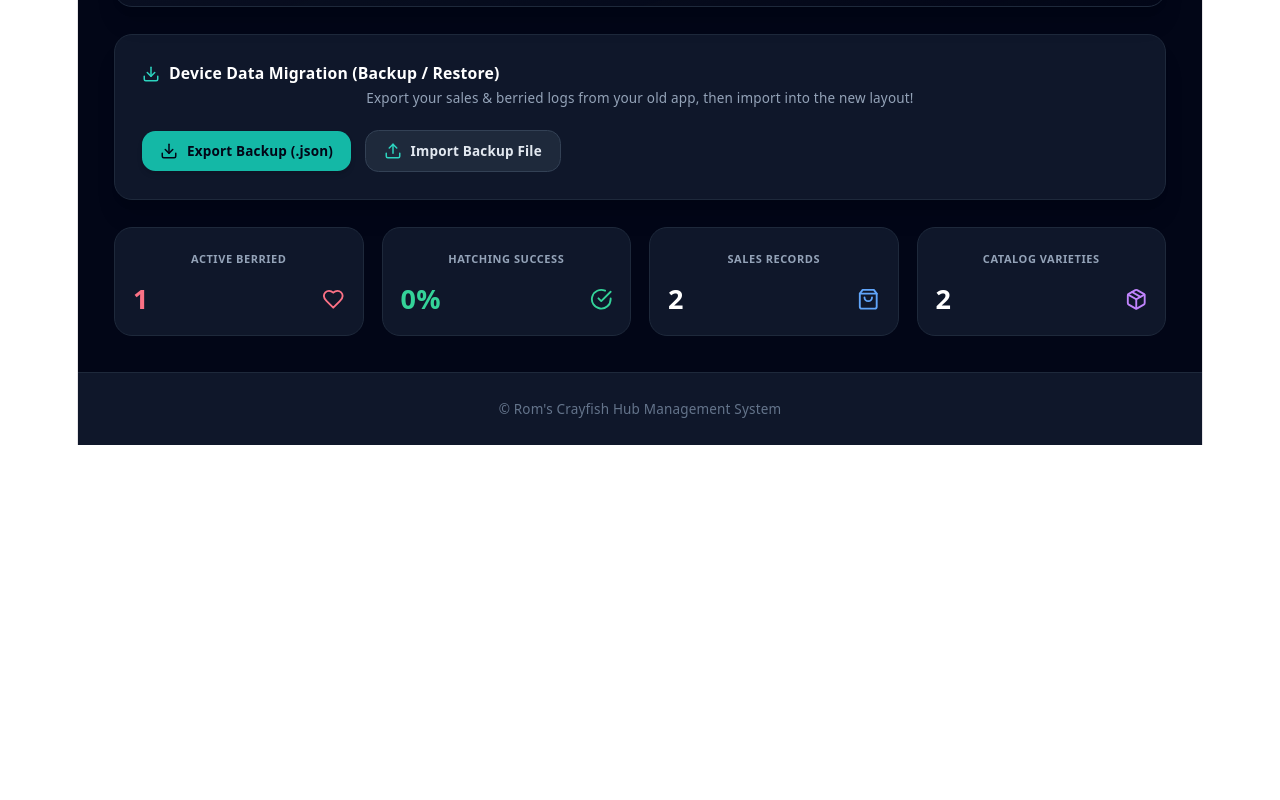
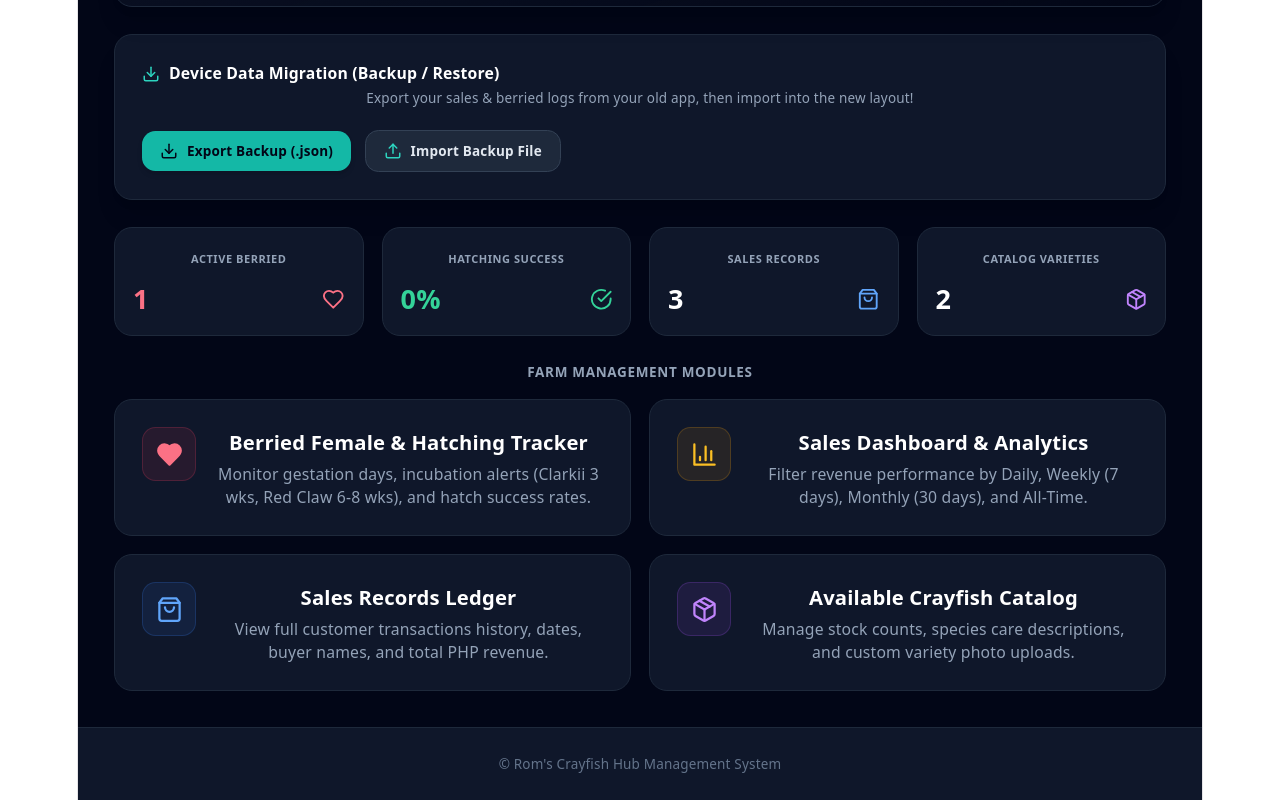
Before and after one commit to romerarradaza2017/crayfish-hub, a React (Vite) app: page / in a window 1280 px wide. Shown: the part 409-1209 px from the top of the page. Before the commit the page ends 854 px from the top, so only its background shows below. Built offline with nearby package versions, Linux system fonts and the light colour scheme.

Commit message:
Update App.jsx

```diff
--- a/src/App.jsx
+++ b/src/App.jsx
@@ -33,6 +33,7 @@ const BERRIED_STORAGE_KEY = 'roms_crayfish_berried_v1';
 const INITIAL_SALES = [
   { id: '1', buyerName: 'Juan Dela Cruz', date: new Date().toISOString().split('T')[0], totalPrice: '1200.00' },
   { id: '2', buyerName: 'Maria Santos', date: new Date(Date.now() - 86400000 * 2).toISOString().split('T')[0], totalPrice: '2500.00' },
+  { id: '3', buyerName: 'Alex Rivera', date: new Date(Date.now() - 86400000 * 5).toISOString().split('T')[0], totalPrice: '1800.00' },
 ];
 
 const INITIAL_INVENTORY = [
@@ -68,26 +69,36 @@ const INITIAL_BERRIED = [
 
 export default function App() {
   const [currentScreen, setCurrentScreen] = useState('navHub');
+
+  // Sales State
   const [sales, setSales] = useState([]);
   const [buyerName, setBuyerName] = useState('');
   const [saleDate, setSaleDate] = useState(new Date().toISOString().split('T')[0]);
   const [totalPrice, setTotalPrice] = useState('');
   const [analyticsTimeframe, setAnalyticsTimeframe] = useState('monthly');
+
+  // Inventory State
   const [inventory, setInventory] = useState([]);
   const [crayfishName, setCrayfishName] = useState('');
   const [crayfishSpecies, setCrayfishSpecies] = useState('');
   const [crayfishDefinition, setCrayfishDefinition] = useState('');
   const [crayfishStock, setCrayfishStock] = useState('10');
   const [crayfishImage, setCrayfishImage] = useState('');
+
+  // Berried Female State
   const [berriedList, setBerriedList] = useState([]);
   const [berriedSpecies, setBerriedSpecies] = useState('Clarkii');
   const [berriedDesc, setBerriedDesc] = useState('');
   const [berriedDate, setBerriedDate] = useState(new Date().toISOString().split('T')[0]);
   const [berriedImage, setBerriedImage] = useState('');
   const [editingBerriedId, setEditingBerriedId] = useState(null);
+
+  // Resolution Modal State
   const [resolvingItem, setResolvingItem] = useState(null);
   const [resolutionType, setResolutionType] = useState('hatched');
   const [failReasonInput, setFailReasonInput] = useState('');
+
+  // Toast
   const [toastMessage, setToastMessage] = useState(null);
   const fileInputRef = useRef(null);
 
@@ -285,7 +296,11 @@ export default function App() {
       if (analyticsTimeframe === 'monthly') return itemDate >= new Date(now.getTime() - 30 * 24 * 60 * 60 * 1000) && itemDate <= now;
       return true;
     });
-    return { filteredSales: filtered, totalRevenue: filtered.reduce((sum, item) => sum + (parseFloat(item.totalPrice) || 0), 0), totalTransactions: filtered.length };
+    const totalRevenue = filtered.reduce((sum, item) => sum + (parseFloat(item.totalPrice) || 0), 0);
+    const totalTransactions = filtered.length;
+    const avgTransaction = totalTransactions > 0 ? totalRevenue / totalTransactions : 0;
+    const maxSale = filtered.reduce((max, item) => Math.max(max, parseFloat(item.totalPrice) || 0), 0);
+    return { filteredSales: filtered, totalRevenue, totalTransactions, avgTransaction, maxSale };
   }, [sales, analyticsTimeframe]);
 
   const berriedStats = useMemo(() => {
@@ -296,6 +311,8 @@ export default function App() {
     const successRate = finished > 0 ? Math.round((hatched / finished) * 100) : (hatched > 0 ? 100 : 0);
     return { active, hatched, failed, successRate };
   }, [berriedList]);
+
+  const allTimeRevenue = useMemo(() => sales.reduce((sum, i) => sum + (parseFloat(i.totalPrice) || 0), 0), [sales]);
 
   return (
     <div className="min-h-screen bg-slate-950 text-slate-100 flex flex-col font-sans">
@@ -334,6 +351,7 @@ export default function App() {
         </div>
       )}
 
+      {/* Header */}
       <header className="bg-slate-900/90 backdrop-blur-md border-b border-slate-800 sticky top-0 z-40 px-4 py-3 sm:px-8">
         <div className="max-w-6xl mx-auto flex flex-wrap items-center justify-between gap-3">
           <div className="flex items-center gap-3">
@@ -354,7 +372,10 @@ export default function App() {
         </div>
       </header>
 
+      {/* Main Container */}
       <main className="flex-1 max-w-6xl w-full mx-auto p-4 sm:p-6 lg:p-8 space-y-6">
+
+        {/* 1. NAVIGATION HUB */}
         {currentScreen === 'navHub' && (
           <div className="space-y-6">
             <div className="bg-gradient-to-br from-slate-900 to-slate-850 border border-slate-800 rounded-2xl p-6 sm:p-8 shadow-xl relative overflow-hidden">
@@ -375,41 +396,26 @@ export default function App() {
               </div>
             </div>
 
+            {/* Migration Panel */}
             <div className="bg-slate-900 border border-slate-800 rounded-2xl p-6 shadow-xl space-y-4">
               <div>
                 <h3 className="text-sm font-bold text-white flex items-center gap-2">
                   <Download className="w-4 h-4 text-teal-400" /> Device Data Migration (Backup / Restore)
                 </h3>
-                <p className="text-xs text-slate-400 mt-1">
-                  Export your sales & berried logs from your old app, then import into the new layout!
-                </p>
+                <p className="text-xs text-slate-400 mt-1">Export your sales & berried logs from your old app, then import into the new layout!</p>
               </div>
-
               <div className="flex flex-wrap items-center gap-3 pt-1">
-                <button
-                  onClick={handleExportBackup}
-                  className="flex items-center justify-center gap-2 bg-teal-500 hover:bg-teal-600 text-slate-950 font-bold px-4 py-2.5 rounded-xl text-xs transition shadow-md"
-                >
+                <button onClick={handleExportBackup} className="flex items-center justify-center gap-2 bg-teal-500 hover:bg-teal-600 text-slate-950 font-bold px-4 py-2.5 rounded-xl text-xs transition shadow-md">
                   <Download className="w-4 h-4" /> Export Backup (.json)
                 </button>
-
-                <input
-                  type="file"
-                  ref={fileInputRef}
-                  accept=".json"
-                  onChange={handleImportBackup}
-                  className="hidden"
-                />
-
-                <button
-                  onClick={() => fileInputRef.current?.click()}
-                  className="flex items-center justify-center gap-2 bg-slate-800 hover:bg-slate-750 text-slate-200 border border-slate-700 font-bold px-4 py-2.5 rounded-xl text-xs transition"
-                >
+                <input type="file" ref={fileInputRef} accept=".json" onChange={handleImportBackup} className="hidden" />
+                <button onClick={() => fileInputRef.current?.click()} className="flex items-center justify-center gap-2 bg-slate-800 hover:bg-slate-750 text-slate-200 border border-slate-700 font-bold px-4 py-2.5 rounded-xl text-xs transition">
                   <Upload className="w-4 h-4 text-teal-400" /> Import Backup File
                 </button>
               </div>
             </div>
 
+            {/* Stat Cards */}
             <div className="grid grid-cols-2 sm:grid-cols-4 gap-4">
               <div onClick={() => setCurrentScreen('berriedList')} className="bg-slate-900 border border-slate-800 p-4 rounded-2xl cursor-pointer hover:border-rose-500/50 transition">
                 <p className="text-[11px] font-bold text-slate-400 uppercase tracking-wider">Active Berried</p>
@@ -428,9 +434,48 @@ export default function App() {
                 <div className="flex items-center justify-between mt-2"><span className="text-2xl font-black text-white">{inventory.length}</span><Package className="w-5 h-5 text-purple-400" /></div>
               </div>
             </div>
+
+            {/* Modules Grid */}
+            <div>
+              <h3 className="text-xs font-bold text-slate-400 uppercase tracking-wider mb-4">Farm Management Modules</h3>
+              <div className="grid grid-cols-1 md:grid-cols-2 gap-4">
+                <div onClick={() => setCurrentScreen('berriedList')} className="group bg-slate-900 hover:bg-slate-850 border border-slate-800 hover:border-rose-500/50 p-6 rounded-2xl transition cursor-pointer flex items-start gap-4">
+                  <div className="w-12 h-12 rounded-xl bg-rose-500/10 text-rose-400 flex items-center justify-center border border-rose-500/20 group-hover:scale-110 transition shrink-0"><Heart className="w-6 h-6 fill-rose-400" /></div>
+                  <div>
+                    <h4 className="text-lg font-bold text-white group-hover:text-rose-400 transition">Berried Female & Hatching Tracker</h4>
+                    <p className="text-slate-400 text-sm mt-1">Monitor gestation days, incubation alerts (Clarkii 3 wks, Red Claw 6-8 wks), and hatch success rates.</p>
+                  </div>
+                </div>
+
+                <div onClick={() => setCurrentScreen('salesDashboard')} className="group bg-slate-900 hover:bg-slate-850 border border-slate-800 hover:border-amber-500/50 p-6 rounded-2xl transition cursor-pointer flex items-start gap-4">
+                  <div className="w-12 h-12 rounded-xl bg-amber-500/10 text-amber-400 flex items-center justify-center border border-amber-500/20 group-hover:scale-110 transition shrink-0"><BarChart3 className="w-6 h-6" /></div>
+                  <div>
+                    <h4 className="text-lg font-bold text-white group-hover:text-amber-400 transition">Sales Dashboard & Analytics</h4>
+                    <p className="text-slate-400 text-sm mt-1">Filter revenue performance by Daily, Weekly (7 days), Monthly (30 days), and All-Time.</p>
+                  </div>
+                </div>
+
+                <div onClick={() => setCurrentScreen('salesRecords')} className="group bg-slate-900 hover:bg-slate-850 border border-slate-800 hover:border-blue-500/50 p-6 rounded-2xl transition cursor-pointer flex items-start gap-4">
+                  <div className="w-12 h-12 rounded-xl bg-blue-500/10 text-blue-400 flex items-center justify-center border border-blue-500/20 group-hover:scale-110 transition shrink-0"><ShoppingBag className="w-6 h-6" /></div>
+                  <div>
+                    <h4 className="text-lg font-bold text-white group-hover:text-blue-400 transition">Sales Records Ledger</h4>
+                    <p className="text-slate-400 text-sm mt-1">View full customer transactions history, dates, buyer names, and total PHP revenue.</p>
+                  </div>
+                </div>
+
+                <div onClick={() => setCurrentScreen('crayfishList')} className="group bg-slate-900 hover:bg-slate-850 border border-slate-800 hover:border-purple-500/50 p-6 rounded-2xl transition cursor-pointer flex items-start gap-4">
+                  <div className="w-12 h-12 rounded-xl bg-purple-500/10 text-purple-400 flex items-center justify-center border border-purple-500/20 group-hover:scale-110 transition shrink-0"><Package className="w-6 h-6" /></div>
+                  <div>
+                    <h4 className="text-lg font-bold text-white group-hover:text-purple-400 transition">Available Crayfish Catalog</h4>
+                    <p className="text-slate-400 text-sm mt-1">Manage stock counts, species care descriptions, and custom variety photo uploads.</p>
+                  </div>
+                </div>
+              </div>
+            </div>
           </div>
         )}
 
+        {/* 2. BERRIED LIST SCREEN */}
         {currentScreen === 'berriedList' && (
           <div className="space-y-6">
             <div className="flex flex-col sm:flex-row sm:items-center justify-between gap-4">
@@ -492,25 +537,39 @@ export default function App() {
           </div>
         )}
 
+        {/* 3. ADD / EDIT BERRIED FORM */}
         {currentScreen === 'addBerriedForm' && (
           <div className="max-w-xl mx-auto space-y-6">
             <button onClick={() => setCurrentScreen('berriedList')} className="flex items-center gap-2 text-slate-400 hover:text-white transition text-sm font-semibold"><ChevronLeft className="w-4 h-4" /> Back</button>
             <div className="bg-slate-900 border border-slate-800 rounded-2xl p-6 sm:p-8 shadow-xl">
               <h2 className="text-xl font-bold text-white mb-4">{editingBerriedId ? 'Edit Berried Record' : 'Log Berried Female'}</h2>
               <form onSubmit={handleSaveBerried} className="space-y-4">
+                <div>
+                  <label className="block text-xs font-bold text-slate-300 uppercase tracking-wider mb-2">Species</label>
                   <select value={berriedSpecies} onChange={(e) => setBerriedSpecies(e.target.value)} className="w-full bg-slate-950 border border-slate-700 rounded-xl px-4 py-3 text-white text-sm focus:outline-none">
                     <option value="Clarkii">Clarkii (~3 Weeks)</option>
                     <option value="Australian Red Claw">Australian Red Claw (6-8 Weeks)</option>
                   </select>
+                </div>
+                <div>
+                  <label className="block text-xs font-bold text-slate-300 uppercase tracking-wider mb-2">Berried Date</label>
                   <input type="date" required value={berriedDate} onChange={(e) => setBerriedDate(e.target.value)} className="w-full bg-slate-950 border border-slate-700 rounded-xl px-4 py-3 text-white text-sm focus:outline-none" />
+                </div>
+                <div>
+                  <label className="block text-xs font-bold text-slate-300 uppercase tracking-wider mb-2">Description</label>
                   <textarea rows={3} required placeholder="Notes & description..." value={berriedDesc} onChange={(e) => setBerriedDesc(e.target.value)} className="w-full bg-slate-950 border border-slate-700 rounded-xl px-4 py-3 text-white text-sm resize-none focus:outline-none" />
+                </div>
+                <div>
+                  <label className="block text-xs font-bold text-slate-300 uppercase tracking-wider mb-2">Photo Upload</label>
                   <input type="file" accept="image/*" onChange={(e) => { const f = e.target.files[0]; if (f) { const r = new FileReader(); r.onloadend = () => setBerriedImage(r.result); r.readAsDataURL(f); } }} className="w-full text-xs text-slate-400" />
+                </div>
                 <button type="submit" className="w-full bg-rose-500 hover:bg-rose-600 text-white font-bold py-3.5 rounded-xl text-sm transition">Save Record</button>
               </form>
             </div>
           </div>
         )}
 
+        {/* 4. SUCCESS RATE DASHBOARD */}
         {currentScreen === 'berriedDashboard' && (
           <div className="space-y-6">
             <button onClick={() => setCurrentScreen('berriedList')} className="flex items-center gap-2 text-slate-400 hover:text-white transition text-xs font-semibold"><ChevronLeft className="w-3.5 h-3.5" /> Back to Berried List</button>
@@ -523,6 +582,7 @@ export default function App() {
           </div>
         )}
 
+        {/* 5. SALES FORM */}
         {currentScreen === 'salesForm' && (
           <div className="max-w-xl mx-auto space-y-6">
             <button onClick={() => setCurrentScreen('navHub')} className="flex items-center gap-2 text-slate-400 hover:text-white transition text-sm font-semibold"><ChevronLeft className="w-4 h-4" /> Back</button>
@@ -538,12 +598,21 @@ export default function App() {
           </div>
         )}
 
+        {/* 6. SALES RECORDS LEDGER */}
         {currentScreen === 'salesRecords' && (
           <div className="space-y-6">
-            <div className="flex justify-between items-center"><button onClick={() => setCurrentScreen('navHub')} className="text-xs text-slate-400">← Back</button><button onClick={() => setCurrentScreen('salesForm')} className="bg-emerald-500 text-slate-950 font-bold px-4 py-2 rounded-xl text-xs">+ Add Sale</button></div>
+            <div className="flex justify-between items-center">
+              <button onClick={() => setCurrentScreen('navHub')} className="text-xs text-slate-400">← Back</button>
+              <div className="flex gap-2">
+                <button onClick={() => setCurrentScreen('salesForm')} className="bg-emerald-500 text-slate-950 font-bold px-4 py-2 rounded-xl text-xs">+ Add Sale</button>
+                <button onClick={() => setCurrentScreen('salesDashboard')} className="bg-amber-500 text-slate-950 font-black px-4 py-2 rounded-xl text-xs">Analytics</button>
+              </div>
+            </div>
             <div className="bg-slate-900 border border-slate-800 rounded-2xl overflow-hidden shadow-xl">
               <table className="w-full text-left text-sm text-slate-300">
-                <thead className="bg-slate-950 text-xs font-bold uppercase text-slate-400 border-b border-slate-800"><tr><th className="py-3 px-6">Buyer</th><th className="py-3 px-6">Date</th><th className="py-3 px-6 text-right">Price</th><th className="py-3 px-6 text-center">Action</th></tr></thead>
+                <thead className="bg-slate-950 text-xs font-bold uppercase text-slate-400 border-b border-slate-800">
+                  <tr><th className="py-3 px-6">Buyer</th><th className="py-3 px-6">Date</th><th className="py-3 px-6 text-right">Price</th><th className="py-3 px-6 text-center">Action</th></tr>
+                </thead>
                 <tbody className="divide-y divide-slate-800">
                   {sales.map(item => (
                     <tr key={item.id}>
@@ -559,43 +628,86 @@ export default function App() {
           </div>
         )}
 
+        {/* 7. SALES ANALYTICS DASHBOARD */}
         {currentScreen === 'salesDashboard' && (
           <div className="space-y-6">
             <button onClick={() => setCurrentScreen('navHub')} className="text-xs text-slate-400">← Back</button>
+            <div className="bg-slate-900 border border-slate-800 p-1.5 rounded-2xl flex items-center gap-1">
+              {[
+                { id: 'daily', label: 'Daily (Today)' },
+                { id: 'weekly', label: '7 Days' },
+                { id: 'monthly', label: '30 Days' },
+                { id: 'all', label: 'All Time' },
+              ].map((tab) => (
+                <button
+                  key={tab.id}
+                  onClick={() => setAnalyticsTimeframe(tab.id)}
+                  className={`flex-1 py-2.5 px-3 rounded-xl text-xs font-extrabold transition text-center ${analyticsTimeframe === tab.id ? 'bg-amber-500 text-slate-950 shadow-md' : 'text-slate-400 hover:text-white'}`}
+                >
+                  {tab.label}
+                </button>
+              ))}
+            </div>
+
+            <div className="grid grid-cols-1 sm:grid-cols-3 gap-4">
               <div className="bg-slate-900 border border-slate-800 p-5 rounded-2xl">
                 <p className="text-xs font-bold text-slate-400 uppercase">Revenue</p>
                 <p className="text-3xl font-black text-emerald-400 mt-2">₱{analytics.totalRevenue.toFixed(2)}</p>
               </div>
+              <div className="bg-slate-900 border border-slate-800 p-5 rounded-2xl">
+                <p className="text-xs font-bold text-slate-400 uppercase">Transactions</p>
+                <p className="text-3xl font-black text-white mt-2">{analytics.totalTransactions}</p>
+              </div>
+              <div className="bg-slate-900 border border-slate-800 p-5 rounded-2xl">
+                <p className="text-xs font-bold text-slate-400 uppercase">Average Sale</p>
+                <p className="text-3xl font-black text-purple-300 mt-2">₱{analytics.avgTransaction.toFixed(2)}</p>
+              </div>
+            </div>
           </div>
         )}
 
+        {/* 8. CRAYFISH CATALOG INVENTORY */}
         {currentScreen === 'crayfishList' && (
           <div className="space-y-6">
-            <div className="flex justify-between items-center"><button onClick={() => setCurrentScreen('navHub')} className="text-xs text-slate-400">← Back</button><button onClick={() => setCurrentScreen('addCrayfishForm')} className="bg-purple-500 text-white font-bold px-4 py-2 rounded-xl text-xs">+ Add Variety</button></div>
+            <div className="flex justify-between items-center">
+              <button onClick={() => setCurrentScreen('navHub')} className="text-xs text-slate-400">← Back</button>
+              <button onClick={() => setCurrentScreen('addCrayfishForm')} className="bg-purple-500 text-white font-bold px-4 py-2 rounded-xl text-xs">+ Add Variety</button>
+            </div>
             <div className="grid grid-cols-1 md:grid-cols-2 gap-6">
               {inventory.map(item => (
                 <div key={item.id} className="bg-slate-900 border border-slate-800 rounded-2xl overflow-hidden shadow-xl">
-                  <div className="h-48 bg-slate-950 relative"><img src={item.imageUri} alt={item.name} className="w-full h-full object-cover" /></div>
-                  <div className="p-5"><h3 className="text-lg font-bold text-white">{item.name}</h3><p className="text-slate-300 text-xs mt-1">{item.definition}</p></div>
+                  <div className="h-48 bg-slate-950 relative">
+                    <img src={item.imageUri} alt={item.name} className="w-full h-full object-cover" />
+                    <button onClick={() => handleDeleteCrayfish(item.id)} className="absolute top-3 right-3 bg-slate-900/80 hover:bg-red-500 text-slate-300 hover:text-white p-2 rounded-lg transition"><Trash2 className="w-4 h-4" /></button>
+                  </div>
+                  <div className="p-5">
+                    <span className="text-[10px] font-bold uppercase tracking-wider text-purple-400 italic">{item.species}</span>
+                    <h3 className="text-lg font-bold text-white mt-0.5">{item.name}</h3>
+                    <p className="text-slate-300 text-xs mt-1">{item.definition}</p>
+                  </div>
                 </div>
               ))}
             </div>
           </div>
         )}
 
+        {/* 9. ADD CRAYFISH FORM */}
         {currentScreen === 'addCrayfishForm' && (
           <div className="max-w-xl mx-auto space-y-6">
             <button onClick={() => setCurrentScreen('crayfishList')} className="text-xs text-slate-400">← Back</button>
             <div className="bg-slate-900 border border-slate-800 rounded-2xl p-6 shadow-xl">
-              <h2 className="text-xl font-bold text-white mb-4">Add Crayfish</h2>
+              <h2 className="text-xl font-bold text-white mb-4">Add Crayfish Variety</h2>
               <form onSubmit={handleSaveCrayfish} className="space-y-4">
-                <input type="text" required placeholder="Name" value={crayfishName} onChange={(e) => setCrayfishName(e.target.value)} className="w-full bg-slate-950 border border-slate-700 rounded-xl px-4 py-3 text-sm text-white focus:outline-none" />
-                <textarea rows={3} required placeholder="Description" value={crayfishDefinition} onChange={(e) => setCrayfishDefinition(e.target.value)} className="w-full bg-slate-950 border border-slate-700 rounded-xl px-4 py-3 text-sm text-white resize-none focus:outline-none" />
-                <button type="submit" className="w-full bg-purple-500 font-bold py-3 rounded-xl text-sm text-white">Save</button>
+                <input type="text" required placeholder="Variety Name" value={crayfishName} onChange={(e) => setCrayfishName(e.target.value)} className="w-full bg-slate-950 border border-slate-700 rounded-xl px-4 py-3 text-sm text-white focus:outline-none" />
+                <input type="text" placeholder="Species (e.g. Procambarus alleni)" value={crayfishSpecies} onChange={(e) => setCrayfishSpecies(e.target.value)} className="w-full bg-slate-950 border border-slate-700 rounded-xl px-4 py-3 text-sm text-white focus:outline-none" />
+                <input type="number" min="0" value={crayfishStock} onChange={(e) => setCrayfishStock(e.target.value)} className="w-full bg-slate-950 border border-slate-700 rounded-xl px-4 py-3 text-sm text-white focus:outline-none" />
+                <textarea rows={3} required placeholder="Description & care notes..." value={crayfishDefinition} onChange={(e) => setCrayfishDefinition(e.target.value)} className="w-full bg-slate-950 border border-slate-700 rounded-xl px-4 py-3 text-sm text-white resize-none focus:outline-none" />
+                <button type="submit" className="w-full bg-purple-500 font-bold py-3 rounded-xl text-sm text-white">Save Crayfish Entry</button>
               </form>
             </div>
           </div>
         )}
+
       </main>
 
       <footer className="border-t border-slate-800 bg-slate-900 py-6 text-center text-xs text-slate-500">
```
Lines whose indentation alone changed are shown as unchanged.
